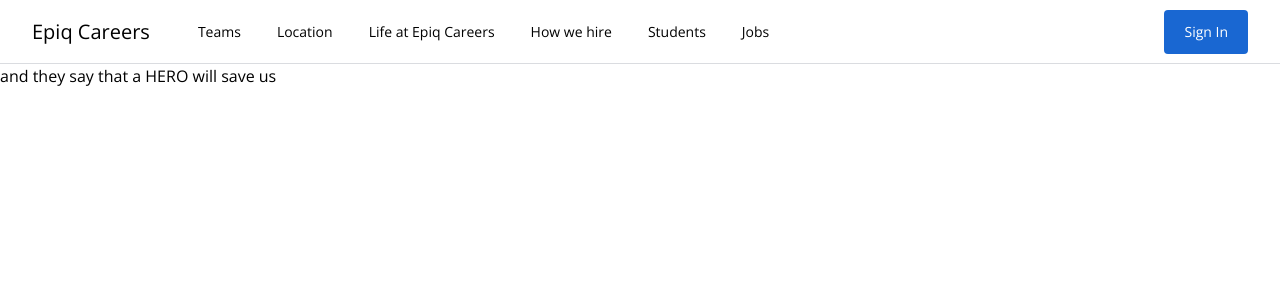
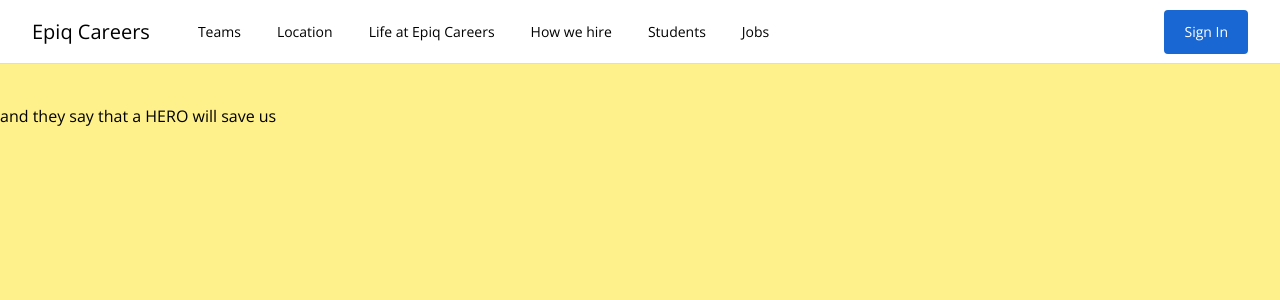
Before and after one commit to Epiq122/job-search, a Vue app: page / in a window 1280 px wide. Shown: the top 300 px of the page. Built offline with nearby package versions, Linux system fonts and the light colour scheme.

Commit message:
Refactor TheHero.vue component to add a yellow background and adjust section styling, background set for testing purposes

```diff
--- a/src/components/TheHero.vue
+++ b/src/components/TheHero.vue
@@ -6,6 +6,8 @@ export default {
 
 <template>
   <main>
-    <section>and they say that a HERO will save us</section>
+    <section class="flex h-screen flex-col bg-yellow-200 pb-20 pt-10">
+      and they say that a HERO will save us
+    </section>
   </main>
 </template>
```
